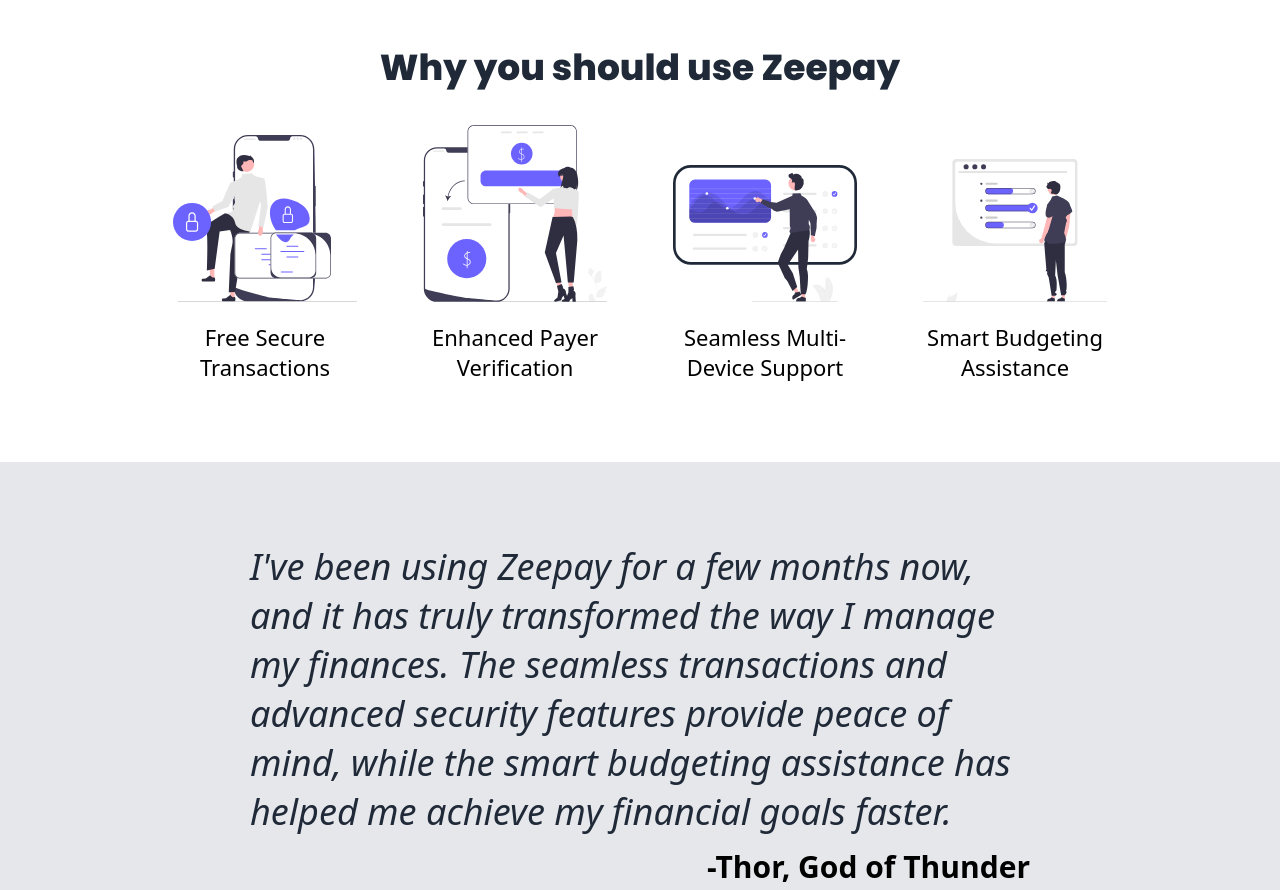
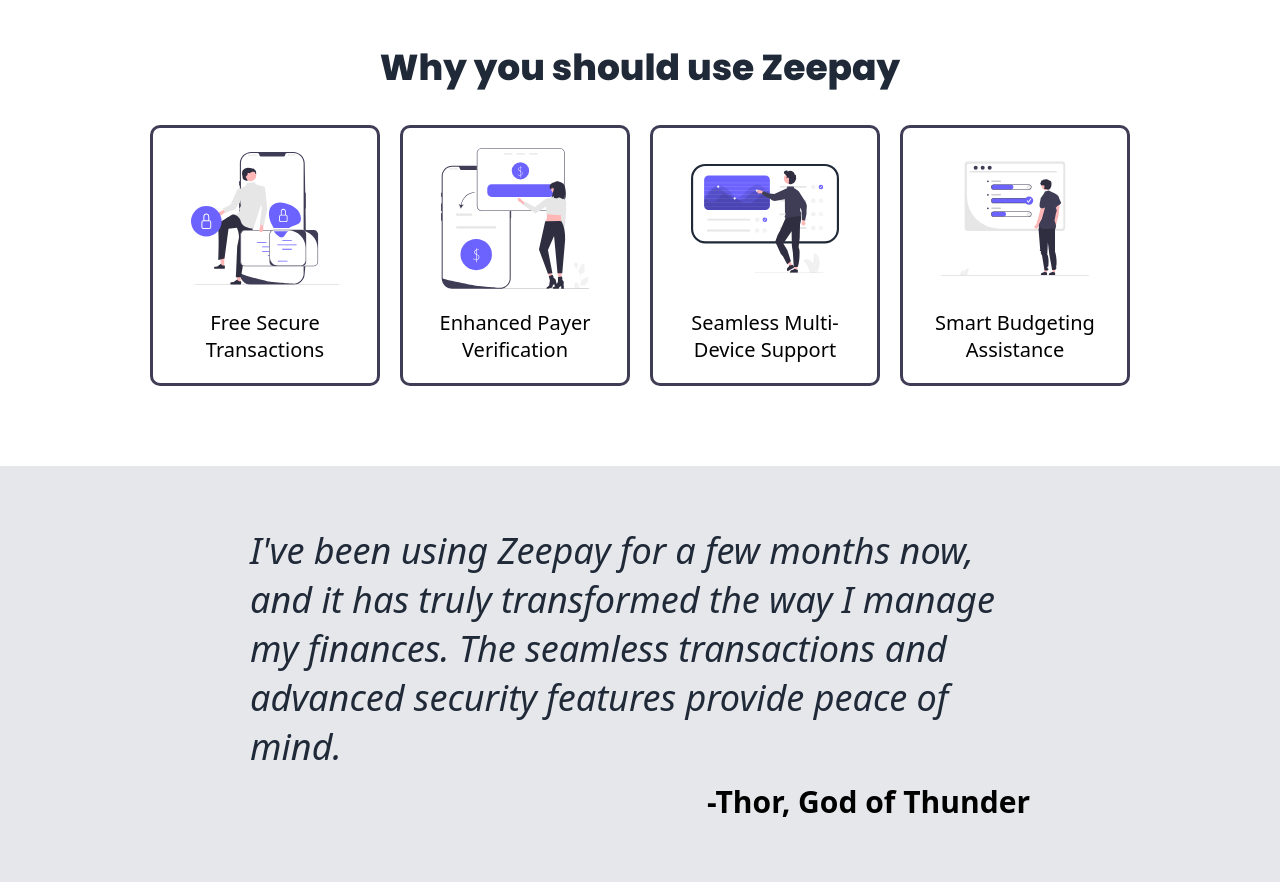
Before and after one commit to kushyzee/zeepay-landing-page, a plain HTML site: page index.html in a window 1280 px wide. Shown: the part 800-1690 px from the top of the page. Drawn offline with Linux system fonts and the light colour scheme.

Commit message:
Reduce the quote text. Add borders to each cards and more
    - Reduce the padding block of review
    - Reduce font size of the cards' paragraphs
    - Change the align items of .products to flex-start

```diff
--- a/index.html
+++ b/index.html
@@ -60,7 +60,7 @@
       <section class="review">
         <div>
           <p class="quote">
-            I've been using Zeepay for a few months now, and it has truly transformed the way I manage my finances. The seamless transactions and advanced security features provide peace of mind, while the smart budgeting assistance has helped me achieve my financial goals faster.
+            I've been using Zeepay for a few months now, and it has truly transformed the way I manage my finances. The seamless transactions and advanced security features provide peace of mind.
           </p>
           <p class="name">-Thor, God of Thunder</p>
         </div>
--- a/style.css
+++ b/style.css
@@ -132,13 +132,16 @@ h1 {
 .products {
 	display: flex;
 	justify-content: space-evenly;
-	align-items: baseline;
+	/* align-items: flex-start; */
 	max-width: 980px;
 	margin-inline: auto;
 	gap: 2rem;
 }
 
 .card {
+	border: 3px #3f3d56 solid;
+	border-radius: 10px;
+	padding: 2rem;
 	width: 400px;
 	display: flex;
 	flex-direction: column;
@@ -146,8 +149,12 @@ h1 {
 	gap: 2rem;
 }
 
+.card img {
+	flex: 1;
+}
+
 .card p {
-	font-size: 2.2rem;
+	font-size: 2rem;
 	text-wrap: balance;
 }
 
@@ -158,7 +165,7 @@ h1 {
 .review {
 	background-color: #e5e7eb;
 	margin-bottom: 8rem;
-	padding-block: 8rem;
+	padding-block: 6rem;
 }
 
 .review div {
```
